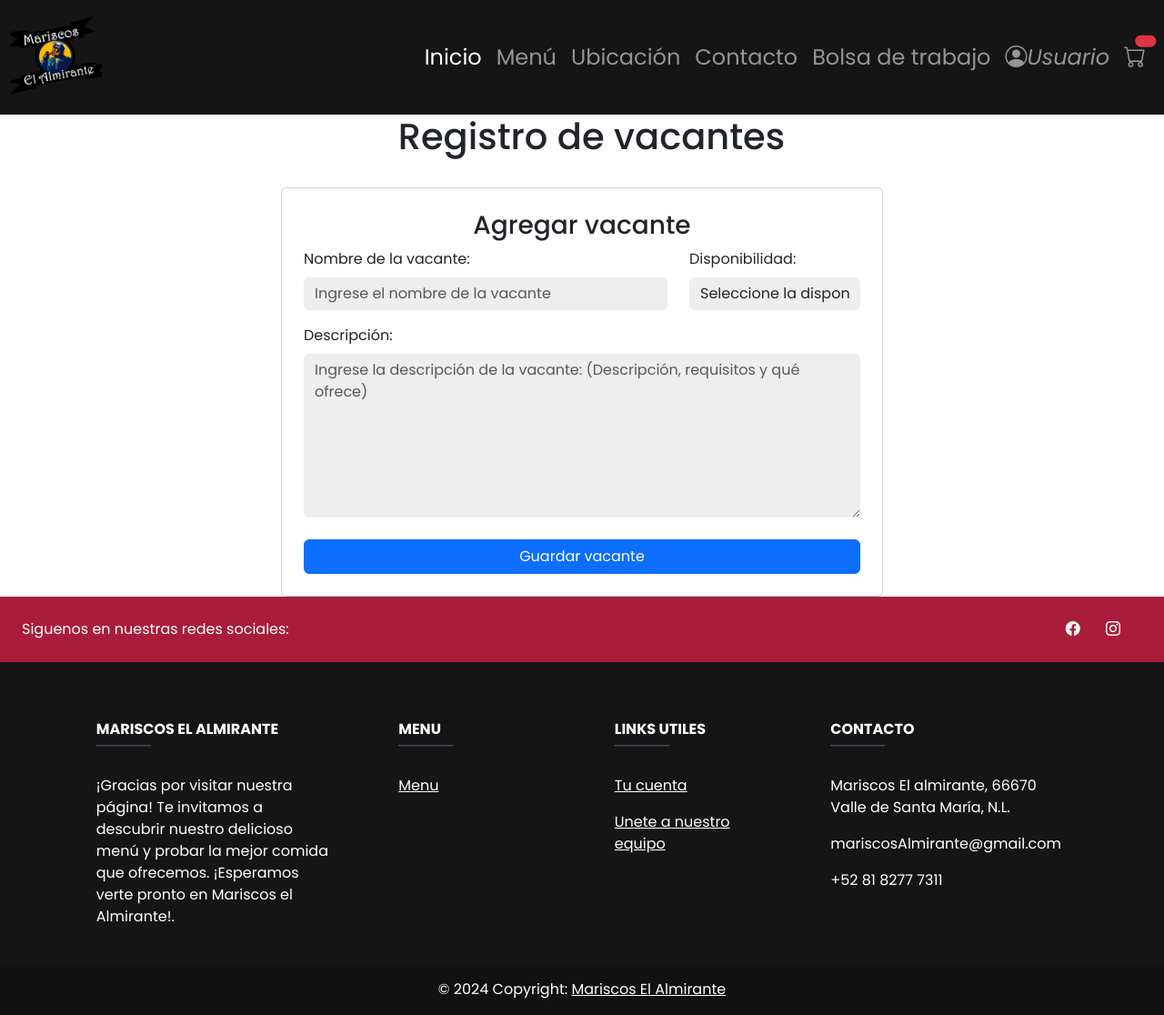
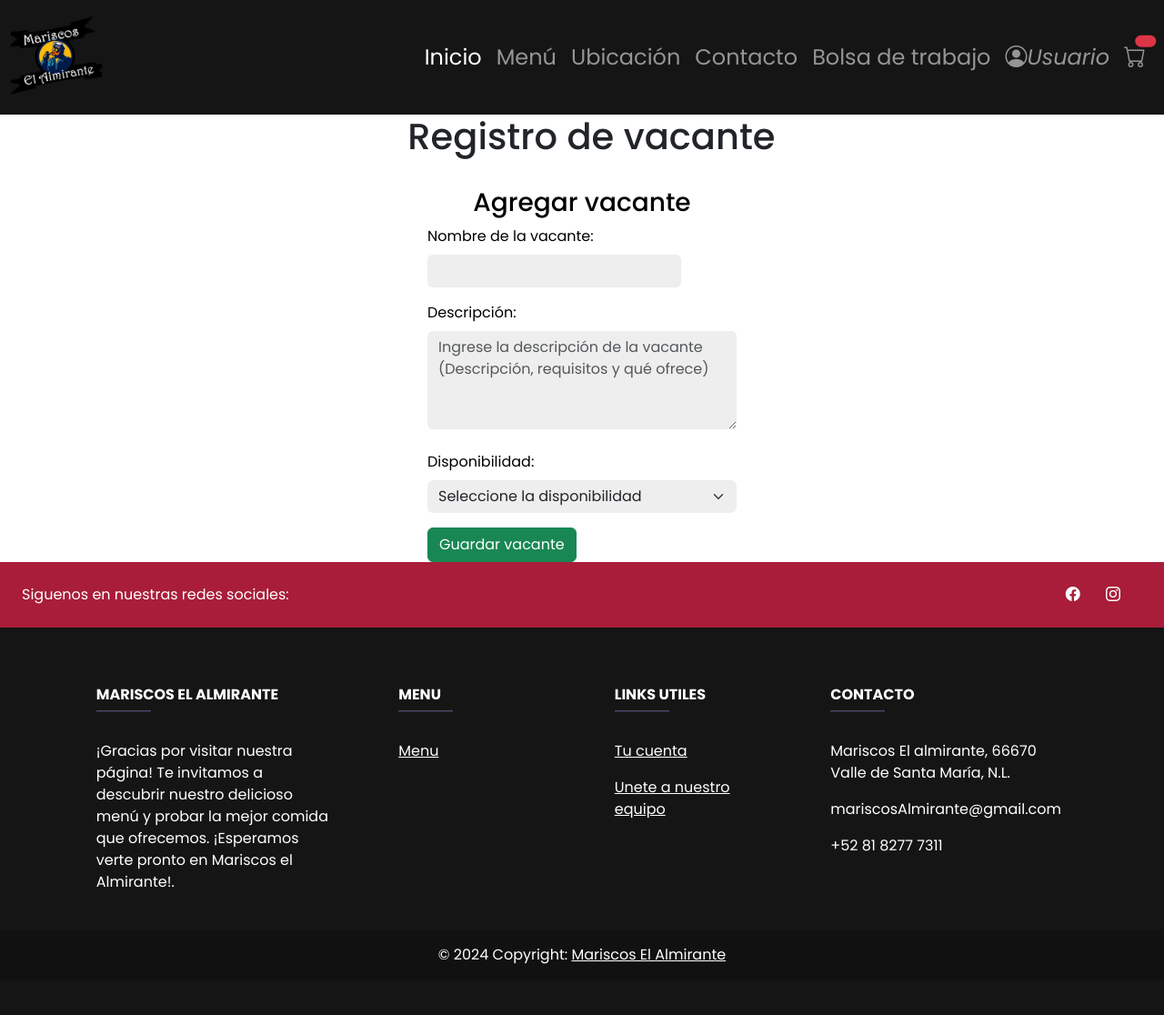
Before and after one commit to MaximoCoder/ElAlmiranteWEB, a PHP site: template views/admin/Agregar_Vacante.php in a window 1280 px wide. Shown: the whole page at 91% size. After the commit the page ends 1060 px from the top, so only its background shows below. Run offline with PHP 8.4, Linux system fonts and the light colour scheme; the template is opened without the code that fills it, so the values that code supplies are empty; some libraries are stand-ins or nearby versions.

Commit message:
Delete página y botón de Editar Vacante

```diff
--- a/views/admin/Agregar_Vacante.php
+++ b/views/admin/Agregar_Vacante.php
@@ -2,26 +2,41 @@
     <div class="content-header">
         <div class="container-fluid">
             <div class="row mb-2">
-                <div class="col-md-12 text-center">
-                    <h1><i class="fas fa-briefcase"></i>&nbsp;&nbsp;Registro de vacantes</h1>
+                <div class="col-md-12">
+                    <div class="m-0 text-dark text-center text-lg">
+                        <h1><i class="fas fa-briefcase"></i>&nbsp;&nbsp;Registro de vacante</h1>
+                    </div>
                 </div>
             </div>
         </div>
     </div>
 
     <div class="container mt-4 card-add-product">
-        <div class="card p-4">
-            <form id="registrarVacante">
-                <h3 class="text-center">Agregar vacante</h3>
+        <div class="text-white">
+            <form id="platillo-form">
+                <h3 class="text-center text-black">Agregar vacante</h3>
 
-                <div class="row mb-3">
-                    <div class="col-lg-8">
-                        <label for="nombreVacante" class="form-label">Nombre de la vacante:</label>
-                        <input type="text" class="form-control border-0 input-color" id="nombreVacante" placeholder="Ingrese el nombre de la vacante" required>
+                <!-- Nombre de la vacante -->
+                <div class="row">
+                    <div class="col-lg-10 mb-3">
+                        <label for="nombreVacante" class="form-label text-black">Nombre de la vacante:</label>
+                        <input type="text" class="form-control border-0 input-color" name="nombreVacante" required>
                     </div>
-                    <div class="col-lg-4">
-                        <label for="disponibilidadVacante" class="form-label">Disponibilidad:</label>
-                        <select class="form-control border-0 input-color" id="disponibilidadVacante" required>
+                </div>
+
+                <!-- Descripción de la vacante -->
+                <div class="row">
+                    <div class="col-lg-12 mb-4">
+                        <label for="descripcionVacante" class="form-label text-black">Descripción:</label>
+                        <textarea class="form-control border-0 input-color" id="descripcionVacante" rows="4" placeholder="Ingrese la descripción de la vacante (Descripción, requisitos y qué ofrece)" required></textarea>
+                    </div>
+                </div>
+
+                <!-- Disponibilidad -->
+                <div class="row">
+                    <div class="col-md-12 mb-3">
+                        <label for="disponibilidadVacante" class="form-label text-black">Disponibilidad:</label>
+                        <select class="form-control form-select border-0 input-color w-100" id="disponibilidadVacante" required>
                             <option value="" disabled selected>Seleccione la disponibilidad</option>
                             <option value="Disponible">Disponible</option>
                             <option value="No Disponible">No Disponible</option>
@@ -29,17 +44,9 @@
                     </div>
                 </div>
 
-                <div class="row mb-4">
-                    <div class="col-lg-12">
-                        <label for="descripcionVacante" class="form-label">Descripción:</label>
-                        <textarea class="form-control border-0 input-color" id="descripcionVacante" rows="7" placeholder="Ingrese la descripción de la vacante: (Descripción, requisitos y qué ofrece)" required></textarea>
-                    </div>
-                </div>
-
-                <div class="row">
-                    <div class="col-md-12">
-                        <button type="submit" class="btn btn-primary w-100">Guardar vacante</button>
-                    </div>
+                <!-- Botón de guardar vacante -->
+                <div class="col-6 text-right">
+                    <button type="submit" class="btn btn-success">Guardar vacante</button>
                 </div>
             </form>
         </div>
--- a/views/layoutAdmin.php
+++ b/views/layoutAdmin.php
@@ -70,12 +70,6 @@
         </a>
       </li>
       <li>
-        <a href="../admin/Editar_Vacante">
-          <i class='bx bxs-pencil'></i>
-          <span class="text">Editar vacante</span>
-        </a>
-      </li>
-      <li>
         <a href="../admin/Gestion_Usuarios">
           <i class='bx bxs-group'></i>
           <span class="text">Gestion de Usuarios</span>
```
Also changed, not shown: views/admin/Editar_Vacante.php (deleted).
